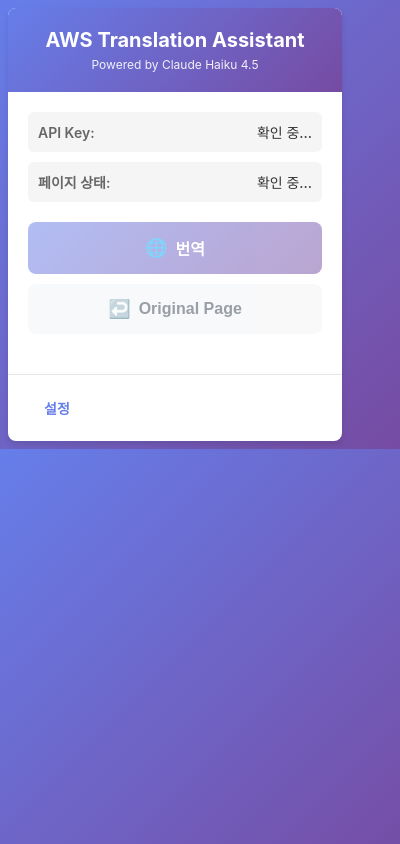
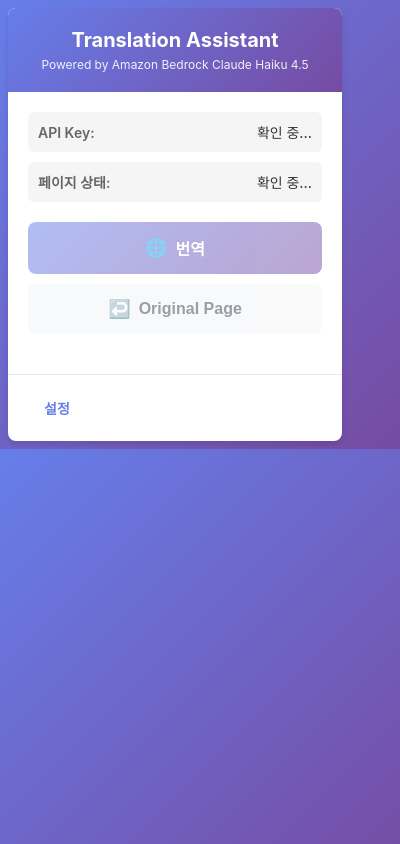
Before and after one commit to jesamkim/chrome-trans, a browser extension: page src/popup/popup.html in a window 400 px wide. Drawn offline with Linux system fonts and the light colour scheme.

Commit message:
Update UI titles to emphasize Amazon Bedrock
- Change 'AWS Translation Assistant' to 'Translation Assistant'
- Update subtitle: 'Claude Haiku 4.5' to 'Amazon Bedrock Claude Haiku 4.5'
- Apply changes to both popup and options pages
- Clearer branding that highlights Amazon Bedrock platform

```diff
--- a/src/popup/popup.html
+++ b/src/popup/popup.html
@@ -3,14 +3,14 @@
 <head>
   <meta charset="UTF-8">
   <meta name="viewport" content="width=device-width, initial-scale=1.0">
-  <title>AWS Translation Assistant</title>
+  <title>Translation Assistant</title>
   <link rel="stylesheet" href="popup.css">
 </head>
 <body>
   <div class="container">
     <header>
-      <h1>AWS Translation Assistant</h1>
-      <p class="subtitle">Powered by Claude Haiku 4.5</p>
+      <h1>Translation Assistant</h1>
+      <p class="subtitle">Powered by Amazon Bedrock Claude Haiku 4.5</p>
     </header>
 
     <main>
```
Also changed, not shown: src/options/options.html (+2 -2 lines).
